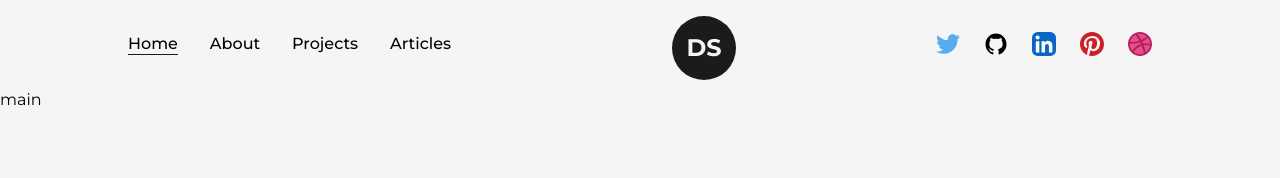
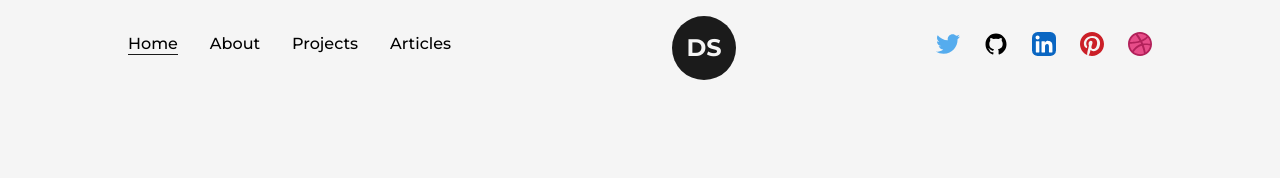
Before and after one commit to OlhaChumbash/painting-portfolio, a Next.js app in the folder frontend/: page / in a window 1280 px wide. Shown: the top 178 px of the page. Built offline with nearby package versions, Linux system fonts and the light colour scheme.

Commit message:
add layout

```diff
--- /dev/null
+++ b/frontend/src/components/Layout.js
@@ -0,0 +1,11 @@
+import React from 'react'
+
+const Layout = ({ children, className="" }) => {
+  return (
+    <div className={`w-full h-full inline-block z-0 bg-light p-32 ${className}`}>
+      {children}
+    </div>
+  )
+}
+
+export default Layout
--- a/frontend/src/pages/index.js
+++ b/frontend/src/pages/index.js
@@ -2,18 +2,25 @@
 import Image from 'next/image'
 import { Inter } from 'next/font/google'
 import styles from '@/styles/Home.module.css'
-
+import Layout from '@/components/Layout'
 const inter = Inter({ subsets: ['latin'] })
 
 export default function Home() {
   return (
-    <main className="` ${inter.variable} ">
+    <>
       <Head>
         <title>Create Next App</title>
         <meta name="description" content="Generated by create next app" />
         <link rel="icon" href="/favicon.ico" />
       </Head>
-      main
-    </main>
+
+      <main className="flex items-center text-dark w-full min-h-screen">
+       <Layout >
+          <div className="flex flex-col items-center justify-center w-full h-full">
+
+           </div>
+        </Layout>
+      </main>
+    </>
   )
 }
```
Also changed, not shown: frontend/public/images/profile/profile-photo.png (added).
